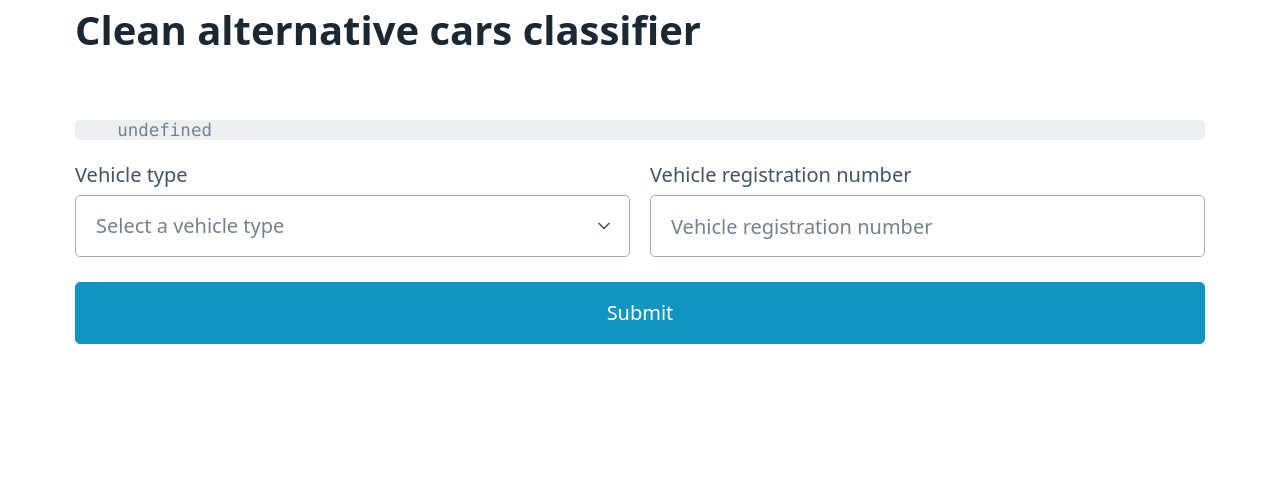
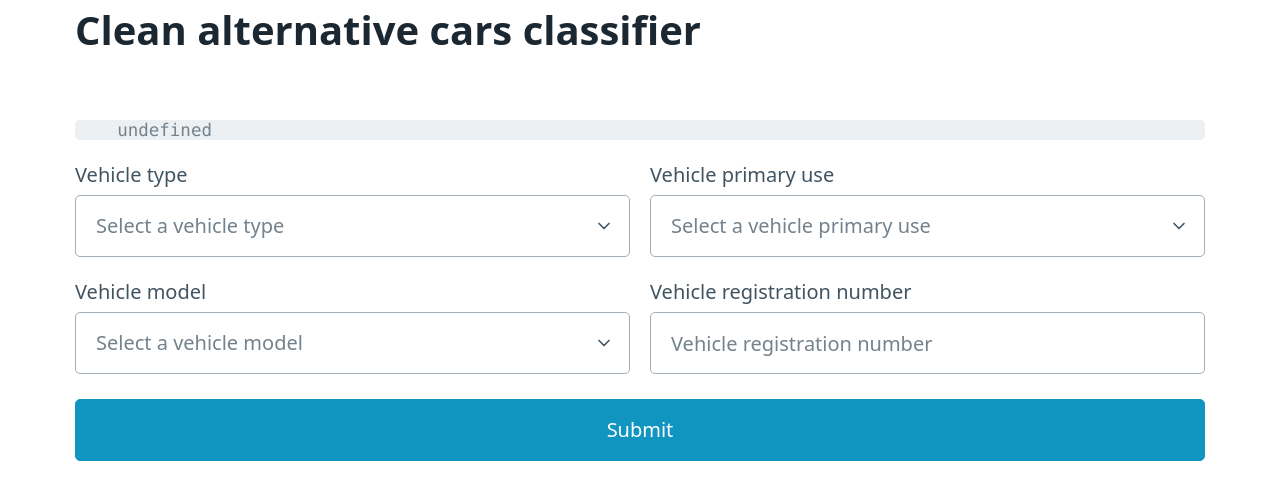
Before and after one commit to Erickype/BonsaiStoreAIModel, a SvelteKit app: page / in a window 1280 px wide. Shown: the top 500 px of the page. Built offline with nearby package versions, Linux system fonts and the light colour scheme.

Commit message:
Ui update to new fields

```diff
--- a/src/routes/+page.svelte
+++ b/src/routes/+page.svelte
@@ -3,6 +3,8 @@
     import type { ActionData } from "./$types";
 
     import { VehicleTypes } from "$lib/constants";
+    import { VehicleModels } from "$lib/constants";
+    import { VehiclePrimaryUses } from "$lib/constants";
 
     export let form: ActionData;
 </script>
@@ -15,22 +17,41 @@
     <div class="grid">
         <div>
             <label for="vehicleType"> Vehicle type </label>
-            <select id="vehicleType" name="vehicleType" required>
+            <select id="vehicleType" name="vehicletype" required>
                 <option value="" selected>Select a vehicle type</option>
                 {#each VehicleTypes as vehicleType}
-                    <option value={vehicleType.value}>{vehicleType.name}</option>
+                    <option value={vehicleType.value}>{vehicleType.name}</option
+                    >
+                {/each}
+            </select>
+            <label for="vehicleModel"> Vehicle model </label>
+            <select id="vehicleModel" name="vehiclemodel" required>
+                <option value="" selected>Select a vehicle model</option>
+                {#each VehicleModels as vehicleModel}
+                    <option value={vehicleModel.value}
+                        >{vehicleModel.name}</option
+                    >
                 {/each}
             </select>
         </div>
         <div>
+            <label for="vehiclePrimaryUse"> Vehicle primary use </label>
+            <select id="vehiclePrimaryUse" name="vehicleprimaryuse" required>
+                <option value="" selected>Select a vehicle primary use</option>
+                {#each VehiclePrimaryUses as vehiclePrimaryUse}
+                    <option value={vehiclePrimaryUse.value}
+                        >{vehiclePrimaryUse.name}</option
+                    >
+                {/each}
+            </select>
             <label for="vehicleRegistrationNumber">
                 Vehicle registration number
                 <input
                     type="number"
                     id="vehicleRegistrationNumber"
-                    name="vehicleRegistrationNumber"
+                    name="vehicleregistrationnumber"
                     placeholder="Vehicle registration number"
-                    step="0.01"
+                    step="1"
                     min="1"
                     max="230"
                     required
```
